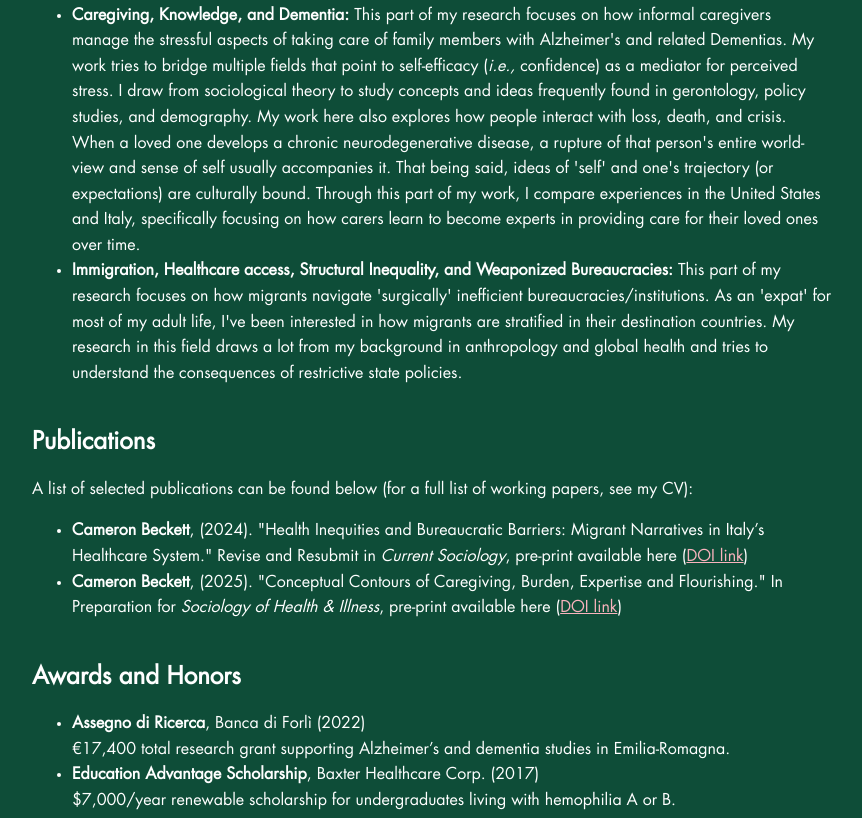
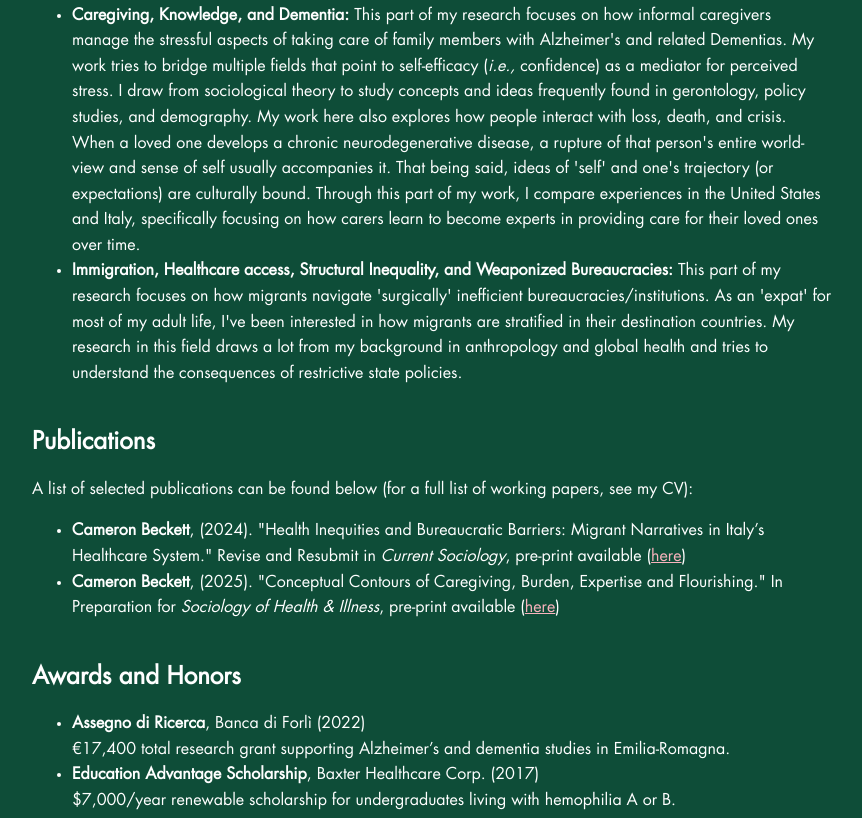
Before and after one commit to cbeckett2/website, a plain HTML site: page research/index.html in a window 1280 px wide. Shown: the part 363-1181 px from the top of the page, without its empty margins (208-1070 px from the left). Drawn offline with Linux system fonts and the light colour scheme.

Commit message:
Update index.html

```diff
--- a/research/index.html
+++ b/research/index.html
@@ -77,8 +77,8 @@
     <h2>Publications</h2>
     <p>A list of selected publications can be found below (for a full list of working papers, see my CV):</p>
     <ul>
-      <li><strong>Cameron Beckett</strong>, (2024). "Health Inequities and Bureaucratic Barriers: Migrant Narratives in Italy’s Healthcare System." Revise and Resubmit in <I>Current Sociology</i>, pre-print available here (<a href="https://doi.org/10.31235/osf.io/bzk8q_v1">DOI link</a>)</li>
-      <li><strong>Cameron Beckett</strong>, (2025). "Conceptual Contours of Caregiving, Burden, Expertise and Flourishing." In Preparation for <I>Sociology of Health & Illness</i>, pre-print available here (<a href="https://doi.org/10.31235/osf.io/r9xds_v1">DOI link</a>)</li>
+      <li><strong>Cameron Beckett</strong>, (2024). "Health Inequities and Bureaucratic Barriers: Migrant Narratives in Italy’s Healthcare System." Revise and Resubmit in <I>Current Sociology</i>, pre-print available (<a href="https://doi.org/10.31235/osf.io/bzk8q_v1">here</a>)</li>
+      <li><strong>Cameron Beckett</strong>, (2025). "Conceptual Contours of Caregiving, Burden, Expertise and Flourishing." In Preparation for <I>Sociology of Health & Illness</i>, pre-print available (<a href="https://doi.org/10.31235/osf.io/r9xds_v1">here</a>)</li>
       <!-- Add more publications as needed -->
     </ul>
 
```
